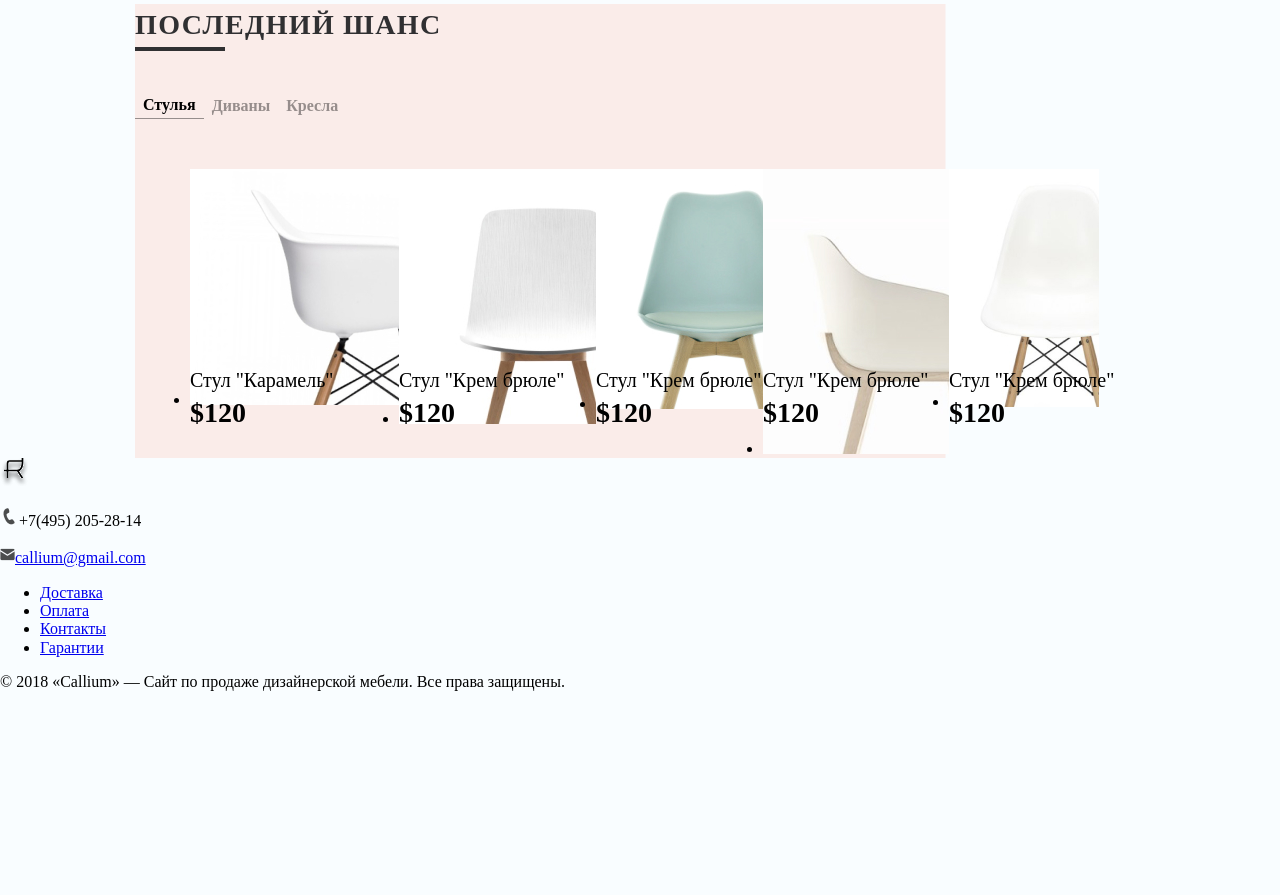
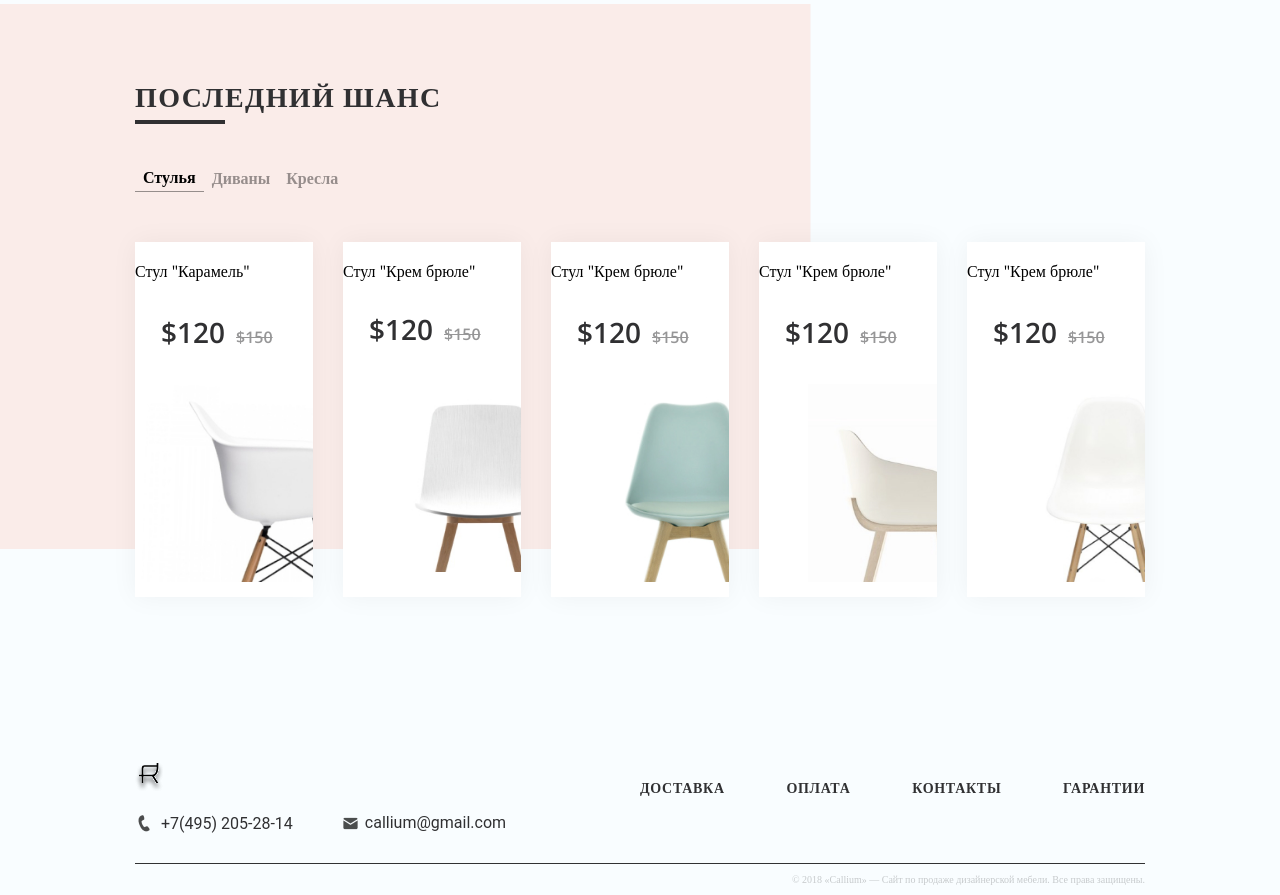
Before and after one commit to don-nick1201/Furniture, a website: page source/index.html in a window 1280 px wide. Shown: the part 1885-2780 px from the top of the page. Before the commit the page ends 2593 px from the top, so only its background shows below. Drawn offline with nearby package versions, Linux system fonts and the light colour scheme; files that its build step writes are made by us from their sources; a web font is replaced by a local one.

Commit message:
Конец субботы

```diff
--- a/source/index.html
+++ b/source/index.html
@@ -35,9 +35,9 @@
       </div>
     </header>
     <main class="page-main">
+      <section class="prima-fitch">
         <div class="page-wrapper">
           <h1 class="page-main__main-header">Дизайнерская<br>мебель</h1>
-        <section class="prima-fitch">
           <div class="prima-fitch__list">
             <div class="prima-fitch__item">
               <img class="prima-fitch__image" src="img/armchair_antikva.png"></img>
@@ -58,14 +58,10 @@
               <a href="#" class="prima-fitch__button">Купить</a>
             </div>
           </div>
-          <ul class="prima-fitch__pagination pagination">
-            <li class="pagination__item pagination__item--active"><a>01</a></li>
-            <li class="pagination__item"><a>02</a></li>
-            <li class="pagination__item"><a>03</a></li>
-            <li class="pagination__item"><a>04</a></li>
-          </ul>
+        </div>
       </section>
       <section class="new-products">
+        <div class="page-wrapper">
           <ul class="new-products__list">
             <li class="new-products__header"><h2>Новинки</h2></li>
             <li class="new-products__element product">
@@ -89,8 +85,10 @@
               <div class="product__cost">$120</div>
             </li>
           </ul>
+        </div>
       </section>
       <section class="reviews-sec">
+        <div class="page-wrapper">
           <h2 class="reviews-sec__header visually-hidden">Отзывы</h2>
           <div class="reviews">
             <a href="" class="reviews__left-narrow"><img src="img/arrow-left.svg" alt="Предидущий"></a>
@@ -107,8 +105,10 @@
               </li>
             </ul>
           </div>
+        </div>
       </section>
       <section class="old-products">
+        <div class="page-wrapper">
           <h2 class="old-products__header">Последний шанс</h2>
           <div class="old-products__tabs">
             <input type="radio" name="tab-btn" id="tab-btn-1" value="" checked>
@@ -119,106 +119,112 @@
             <label for="tab-btn-3">Кресла</label>
             <div id="content-1">
               <ul class="old-products__list">
-                <li class="new-products__element">
-                  <div class="product__image"><img src="img/old_chear1.jpg" alt="Первый стул"></div>
-                  <div class="product__caption">Стул "Карамель"</div>
-                  <div class="product__cost">$120</div>
+                <li class="old-products__element">
+                  <h3 class="product__caption">Стул "Карамель"</h3>
+                  <p class="product__cost">$120<span>$150</span></p>
+                  <img class="product__image" src="img/old_chear1.jpg" alt="Первый стул">
                 </li>
-                <li class="new-products__element">
-                  <div class="product__image"><img src="img/old_chear2.jpg" alt="Второй стул"></div>
-                  <div class="product__caption">Стул "Крем брюле"</div>
-                  <div class="product__cost">$120</div>
+                <li class="old-products__element">
+                  <h3 class="product__caption">Стул "Крем брюле"</h3>
+                  <p class="product__real-cost">$120<span>$150</span></p>
+                  <img class="product__image" src="img/old_chear2.jpg" alt="Второй стул">
                 </li>
-                <li class="new-products__element">
-                  <div class="product__image"><img src="img/old_chear3.jpg" alt="третий стул"></div>
-                  <div class="product__caption">Стул "Крем брюле"</div>
-                  <div class="product__cost">$120</div>
+                <li class="old-products__element">
+                  <h3 class="product__caption">Стул "Крем брюле"</h3>
+                  <p class="product__cost">$120<span>$150</span></p>
+                  <img class="product__image" src="img/old_chear3.jpg" alt="третий стул">
                 </li>
-                <li class="new-products__element">
-                  <div class="product__image"><img src="img/old_chear4.jpg" alt="Четвертый стул"></div>
-                  <div class="product__caption">Стул "Крем брюле"</div>
-                  <div class="product__cost">$120</div>
+                <li class="old-products__element">
+                  <h3 class="product__caption">Стул "Крем брюле"</h3>
+                  <p class="product__cost">$120<span>$150</span></p>
+                  <img class="product__image" src="img/old_chear4.jpg" alt="Четвертый стул">
                 </li>
-                <li class="new-products__element">
-                  <div class="product__image"><img src="img/old_chear5.jpg" alt="Пятый стул"></div>
-                  <div class="product__caption">Стул "Крем брюле"</div>
-                  <div class="product__cost">$120</div>
+                <li class="old-products__element">
+                  <h3 class="product__caption">Стул "Крем брюле"</h3>
+                  <p class="product__cost">$120<span>$150</span></p>
+                  <img class="product__image" src="img/old_chear5.jpg" alt="Пятый стул">
                 </li>
               </ul>
             </div>
             <div id="content-2">
               <ul class="old-products__list">
-                <li class="new-products__element">
-                  <div class="product__image"></div>
-                  <div class="product__caption">Стул "Карамель"</div>
-                  <div class="product__cost">$220</div>
+                <li class="old-products__element">
+                  <h3 class="product__caption">Стул "Карамель"</h3>
+                  <p class="product__cost">$220<span>$330</span></p>
+                  <img class="product__image">
                 </li>
-                <li class="new-products__element">
-                  <div class="product__image"></div>
-                  <div class="product__caption">Стул "Крем брюле"</div>
-                  <div class="product__cost">$220</div>
+                <li class="old-products__element">
+                  <h3 class="product__caption">Стул "Крем брюле"</h3>
+                  <p class="product__cost">$220<span>$330</span></p>
+                  <img class="product__image">
                 </li>
-                <li class="new-products__element">
-                  <div class="product__image"></div>
-                  <div class="product__caption">Стул "Крем брюле"</div>
-                  <div class="product__cost">$220</div>
+                <li class="old-products__element">
+                  <h3 class="product__caption">Стул "Крем брюле"</h3>
+                  <p class="product__cost">$220<span>$330</span></p>
+                  <img class="product__image">
                 </li>
-                <li class="new-products__element">
-                  <div class="product__image"></div>
-                  <div class="product__caption">Стул "Крем брюле"</div>
-                  <div class="product__cost">$220</div>
+                <li class="old-products__element">
+                  <h3 class="product__caption">Стул "Крем брюле"</h3>
+                  <p class="product__cost">$220<span>$330</span></p>
+                  <img class="product__image">
                 </li>
-                <li class="new-products__element">
-                  <div class="product__image"></div>
-                  <div class="product__caption">Стул "Крем брюле"</div>
-                  <div class="product__cost">$220</div>
+                <li class="old-products__element">
+                  <h3 class="product__caption">Стул "Крем брюле"</h3>
+                  <p class="product__cost">$220<span>$330</span></p>
+                  <img class="product__image">
                 </li>
               </ul>
             </div>
             <div id="content-3">
               <ul class="old-products__list">
-                <li class="new-products__element">
-                  <div class="product__image"></div>
-                  <div class="product__caption">Стул "Карамель"</div>
-                  <div class="product__cost">$320</div>
+                <li class="old-products__element">
+                  <h3 class="product__caption">Стул "Карамель"</h3>
+                  <p class="product__cost">$320<span>$430</span></p>
+                  <img class="product__image">
                 </li>
-                <li class="new-products__element">
-                  <div class="product__image"></div>
-                  <div class="product__caption">Стул "Крем брюле"</div>
-                  <div class="product__cost">$320</div>
+                <li class="old-products__element">
+                  <h3 class="product__caption">Стул "Крем брюле"</h3>
+                  <p class="product__cost">$320<span>$430</span></p>
+                  <img class="product__image">
                 </li>
-                <li class="new-products__element">
-                  <div class="product__image"></div>
-                  <div class="product__caption">Стул "Крем брюле"</div>
-                  <div class="product__cost">$320</div>
+                <li class="old-products__element">
+                  <h3 class="product__caption">Стул "Крем брюле"</h3>
+                  <p class="product__cost">$320<span>$430</span></p>
+                  <img class="product__image">
                 </li>
-                <li class="new-products__element">
-                  <div class="product__image"></div>
-                  <div class="product__caption">Стул "Крем брюле"</div>
-                  <div class="product__cost">$320</div>
+                <li class="old-products__element">
+                  <h3 class="product__caption">Стул "Крем брюле"</h3>
+                  <p class="product__cost">$320<span>$430</span></p>
+                  <img class="product__image">
                 </li>
-                <li class="new-products__element">
-                  <div class="product__image"></div>
-                  <div class="product__caption">Стул "Крем брюле"</div>
-                  <div class="product__cost">$320</div>
+                <li class="old-products__element">
+                  <h3 class="product__caption">Стул "Крем брюле"</h3>
+                  <p class="product__cost">$320<span>$430</span></p>
+                  <img class="product__image">
                 </li>
               </ul>
             </div>
           </div>
+        </div>
       </section>
-      </div>
     </main>
     <footer>
+      <div class="page-wrapper">
+        <div class="footer__elements">
           <img src="img/logo.svg" alt="Логотип" class="logo">
-      <p><img src="img/icons-phone.png" alt="Телефон">+7(495) 205-28-14</p>
-      <a href="mailto:callium@gmail.com"><img src="img/icons-new-post.png" alt="Письмо">callium@gmail.com</a>
-      <ul>
+          <ul class="footer__menu">
             <li><a href="blank.html">Доставка</a></li>
             <li><a href="blank.html">Оплата</a></li>
             <li><a href="blank.html">Контакты</a></li>
             <li><a href="blank.html">Гарантии</a></li>
           </ul>
-      <p>© 2018 «Callium» — Сайт по продаже дизайнерской мебели. Все права защищены.</p>
+          <div class="footer__contacts">
+            <a href="tel:+74952052814"><img src="img/icons-phone.png" alt="Телефон">+7(495) 205-28-14</a>
+            <a href="mailto:callium@gmail.com"><img src="img/icons-new-post.png" alt="Письмо">callium@gmail.com</a>
+          </div>
+        </div>
+        <p class="footer__copyright">© 2018 «Callium» — Сайт по продаже дизайнерской мебели. Все права защищены.</p>
+      </div>
     </footer>
   </body>
 </html>
--- /dev/null
+++ b/source/less/blocks/footer.less
@@ -0,0 +1,61 @@
+.footer__elements{
+    display: grid;
+    grid-template-columns: 50% 50%;
+    border-bottom: solid 1px rgba(0,0,0,0.8);
+    padding-bottom: 30px;
+}
+
+.footer__elements img{
+    grid-column-start: 1;
+    grid-column-end: 2;
+    vertical-align: bottom;
+}
+
+.footer__menu {
+    grid-column-start: 2;
+    grid-column-end: 3;
+    display: flex;
+    flex-direction: row;
+    list-style: none;
+    padding-left: 0;
+    justify-content: space-between;
+}
+
+.footer__menu a{
+    text-transform: uppercase;
+    text-decoration: none;
+    color: #303032;
+    text-align: center;
+    font-size: 14px;
+    font-family: "Avenir Next";
+    font-weight: 600;
+    line-height: 0%;
+    letter-spacing: 0.7px;
+}
+
+.footer__contacts {
+    display: flex;
+    flex-direction: row;
+    justify-content: start;
+    gap: 50px;
+}
+
+.footer__contacts a{
+    text-decoration: none;
+    color: #303032;
+    font-size: 16px;
+    font-family: Roboto;
+}
+
+.footer__contacts img{
+    margin-right: 7px;
+    vertical-align: bottom;
+}
+
+.footer__copyright{
+    color: #000;
+    text-align: right;
+    font-size: 10px;
+    font-family: "Avenir Next";
+    opacity: 0.2;
+}
--- a/source/less/blocks/old-products.less
+++ b/source/less/blocks/old-products.less
@@ -3,6 +3,7 @@
   background-repeat: no-repeat;
   background-size: 815px 545px;
   background-position: left top;
+  margin-bottom: 166px;
 }
 .old-products__header {
   font-family: 'Playfair Display';
@@ -14,6 +15,7 @@
   color: #303032;
   text-transform: uppercase;
   position: relative;
+  padding-top: 73px;
   margin-bottom: 48px;
 }
 
@@ -37,7 +39,7 @@
 .old-products__tabs>div {
   /* скрыть контент по умолчанию */
   display: none;
-  padding: 10px 15px;
+  padding-top: 10px;
   font-size: 16px;
 }
 
@@ -78,6 +80,41 @@
 }
 
 .old-products__list {
+  list-style: none;
   display: flex;
   flex-direction: row;
+  gap: 30px;
+  margin-left: 0;
+  padding-left: 0;
 }
+
+.old-products__element {
+  width: 209px;
+  height: 355px;
+  background-color: #fff;
+  box-shadow: 0px 0px 25px 0px rgba(0, 0, 0, 0.05);
+}
+
+.old-products__element h3{
+  font-size: 16px;
+  font-family: "Open Sans";
+}
+
+.old-products__element p {
+  color: #303032;
+  font-size: 28px;
+  font-family: "Open Sans";
+  font-weight: 600;
+  padding-left: 26px;
+}
+
+.old-products__element p span{
+  font-size: 16px;
+  text-decoration-line: line-through;
+  opacity: 0.5;
+  padding-left: 11px;
+}
+
+.old-products__element img{
+  float: right;
+}
--- a/source/less/blocks/prima-fitch.less
+++ b/source/less/blocks/prima-fitch.less
@@ -6,6 +6,10 @@
   grid-template-columns: auto 72px;
   height: 750px;
   margin-bottom: 140px;
+  background-image: url('../img/pink_rectangle.svg');
+  background-repeat: repeat-y;
+  background-size: 630px;
+  background-position: right -126px;
 }
 
 .prima-fitch__item {
@@ -60,6 +64,5 @@
 }
 .prima-fitch__image {
   position: absolute;
-  z-index: -1;
   right: 0;
 }
--- a/source/less/style.less
+++ b/source/less/style.less
@@ -17,3 +17,4 @@
 @import "blocks/review.less";
 @import "blocks/reviewer.less";
 @import "blocks/old-products.less";
+@import "blocks/footer.less";
```
Also changed, not shown: source/img/armchair_antikva.jpg (added), source/img/armchair_antikva.png. Lines whose indentation alone changed are shown as unchanged.
